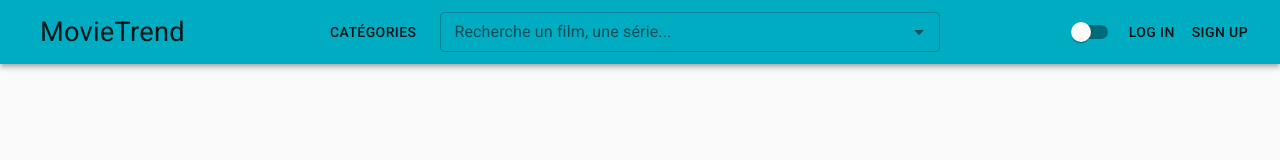
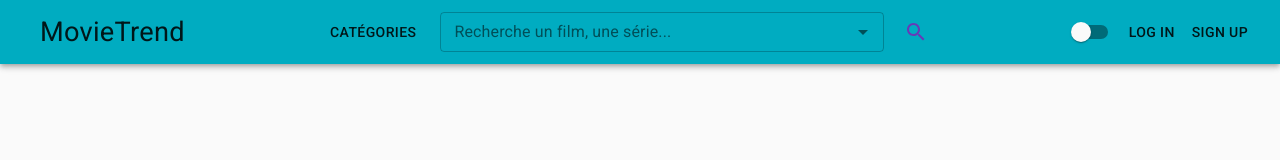
Before and after one commit to Claudie-code/movie, a React (Create React App) app: page /signup in a window 1280 px wide. Shown: the top 160 px of the page. Built offline with nearby package versions, Linux system fonts and the light colour scheme; no server answers.

Commit message:
modif Header

```diff
--- a/src/components/Header.js
+++ b/src/components/Header.js
@@ -44,20 +44,20 @@ const useStyles = makeStyles((theme) => ({
       display: 'none',
     },
   },
-  border: {
-    '&:focus' : {
-      border: "1px solid black"
-    }
-  },
   marginRight: {
     marginRight: theme.spacing(2)
+  },
+  search: {
+    display: "flex",
+    alignItems: "center",
+    gap: theme.spacing(1)
   }
 }));
 
 export default function PrimarySearchAppBar({ popularMovies, darkState, setDarkState}) {
   const classes = useStyles();
-  const [anchorEl, setAnchorEl] = React.useState(null);
-  const [mobileMoreAnchorEl, setMobileMoreAnchorEl] = React.useState(null);
+  const [anchorEl, setAnchorEl] = useState(null);
+  const [mobileMoreAnchorEl, setMobileMoreAnchorEl] = useState(null);
   const history = useHistory();
   const { currentUser, logout } = useAuth();
   const [error, setError] = useState('');
@@ -125,14 +125,6 @@ export default function PrimarySearchAppBar({ popularMovies, darkState, setDarkS
       open={isMobileMenuOpen}
       onClose={handleMobileMenuClose}
     >
-      <MenuItem>
-        <IconButton aria-label="show 4 new mails" color="primary">
-          <Badge badgeContent={4} >
-            <MailIcon />
-          </Badge>
-        </IconButton>
-        <p>Messages</p>
-      </MenuItem>
       <MenuItem onClick={handleProfileMenuOpen}>
         <IconButton
           aria-label="account of current user"
@@ -170,35 +162,24 @@ export default function PrimarySearchAppBar({ popularMovies, darkState, setDarkS
                 </>
               )}
               renderInput={params => (
+                <form className={classes.search}>
                   <TextField {...params}
                     variant="outlined"
                     label="Recherche un film, une série..."
                     size="small"
                     color="secondary"
                   />
+                  <IconButton
+                    aria-label="delete"
+                    color="secondary">
+                    <SearchIcon />
+                  </IconButton>
+                </form>
               )}
             />
           </div>
           <div className={classes.sectionDesktop}>
           <Switch checked={darkState} onChange={() => setDarkState(!darkState)} />
-            {currentUser && <IconButton aria-label="show 4 new mails" color="inherit">
-              <Badge badgeContent={4} >
-                <MailIcon />
-              </Badge>
-            </IconButton>
-            }
-          </div>
-          <div className={classes.sectionMobile}>
-            <IconButton
-              aria-label="show more"
-              aria-controls={mobileMenuId}
-              aria-haspopup="true"
-              onClick={handleMobileMenuOpen}
-              color="inherit"
-            >
-              <MoreIcon />
-            </IconButton>
-          </div>
           { currentUser ?
             <div>
               <IconButton
@@ -218,6 +199,18 @@ export default function PrimarySearchAppBar({ popularMovies, darkState, setDarkS
               <Button onClick={() => handleMenuClick("/signup")}  color="inherit">Sign up</Button>
             </div>
           }
+          </div>
+          <div className={classes.sectionMobile}>
+            <IconButton
+              aria-label="show more"
+              aria-controls={mobileMenuId}
+              aria-haspopup="true"
+              onClick={handleMobileMenuOpen}
+              color="inherit"
+            >
+              <MoreIcon />
+            </IconButton>
+          </div>
         </Toolbar>
       </AppBar>
       {renderMobileMenu}
--- a/src/containers/Signup/Signup.js
+++ b/src/containers/Signup/Signup.js
@@ -33,8 +33,8 @@ function Signup(props) {
     const [loading, setLoading] = useState(false);
     const history = useHistory();
 
-    async function handleSubmit(e) {
-        e.preventDefault();
+    async function handleSubmit(event) {
+        event.preventDefault();
         if (passwordRef.current.value !== passwordConfirmRef.current.value) {
             return setError('Passwords do not match');
         }
```
Lines whose indentation alone changed are shown as unchanged.
